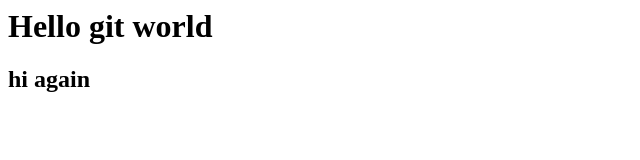
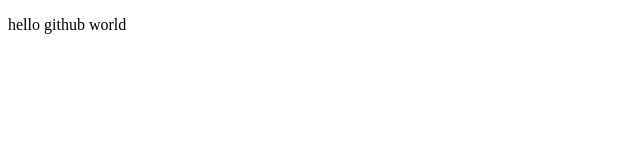
Before and after one commit to ahmedhoummani/dev, a plain HTML site: page index.html in a window 1280 px wide. Shown: the whole page, without its empty margins (0-640 px from the left). Drawn offline with Linux system fonts and the light colour scheme.

Commit message:
Update index.html

```diff
--- a/index.html
+++ b/index.html
@@ -1,11 +1,18 @@
+<!DOCTYPE html>
+
 <html>
 <head>
-<title>test git</title>
+  <meta http-equiv="Content-Type" content="text/html; charset=utf-8"/>
+  <title>fork a collaborative HTML page</title>
+  <LINK href="styles.css" rel="stylesheet" type="text/css">
 </head>
-<body background-color:#2ecc71 >
 
-<h1> Hello git world </h1>
-<h2> hi again </h2>
+<body>
+
+<!-- Feel free to change this text here -->
+<p>
+  hello github world
+</p>
 
 </body>
 </html>
```
